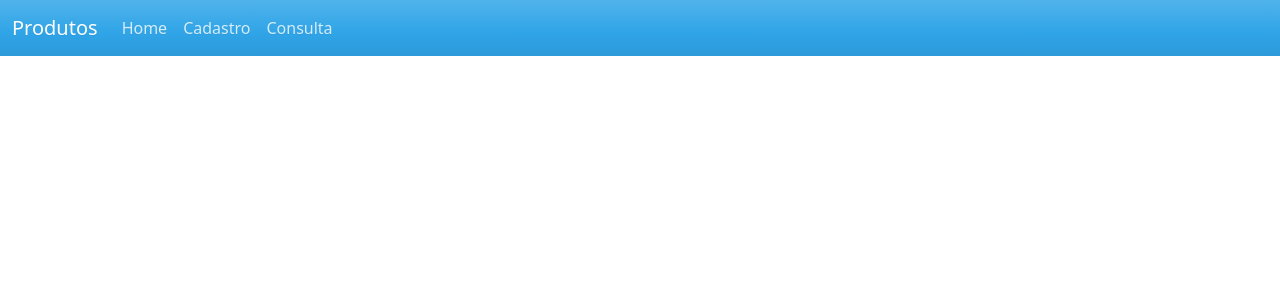
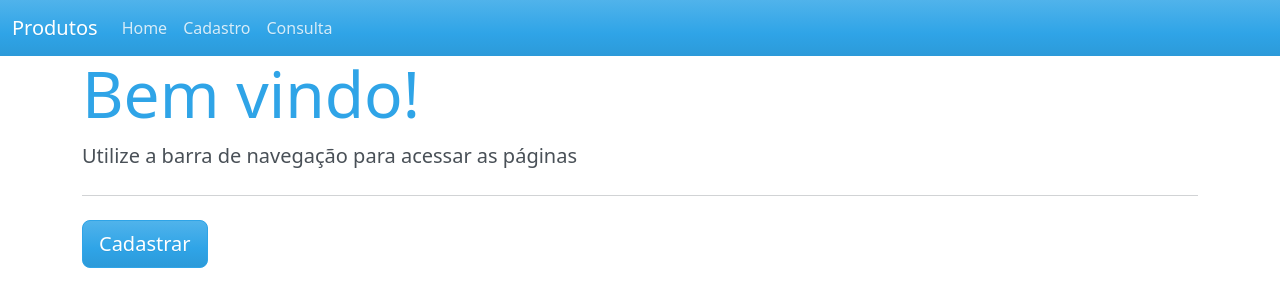
Before and after one commit to OtavioMenhart/react, a React (Create React App) app in the folder cadastro-produtos/: page /#/ in a window 1280 px wide. Shown: the top 306 px of the page. Built offline with nearby package versions, Linux system fonts and the light colour scheme.

Commit message:
criação da view home

```diff
--- a/cadastro-produtos/src/App.js
+++ b/cadastro-produtos/src/App.js
@@ -1,9 +1,14 @@
 import Navbar from './components/navbar'
+import Home from './views/home';
 
 function App() {
   return (
     <>
       <Navbar />
+      <div className="container">
+        <Home />
+      </div>
+
     </>
   );
 }
--- /dev/null
+++ b/cadastro-produtos/src/views/home.js
@@ -0,0 +1,18 @@
+import React from 'react';
+
+function Home() {
+    return (
+        <div className="jumbotron">
+            <h1 className="display-3">Bem vindo!</h1>
+            <p className="lead">
+                Utilize a barra de navegação para acessar as páginas
+            </p>
+            <hr className="my-4" />
+            <p className="lead">
+                <a className="btn btn-primary btn-lg" href="#" role="button">Cadastrar</a>
+            </p>
+        </div>
+    )
+}
+
+export default Home;
```
